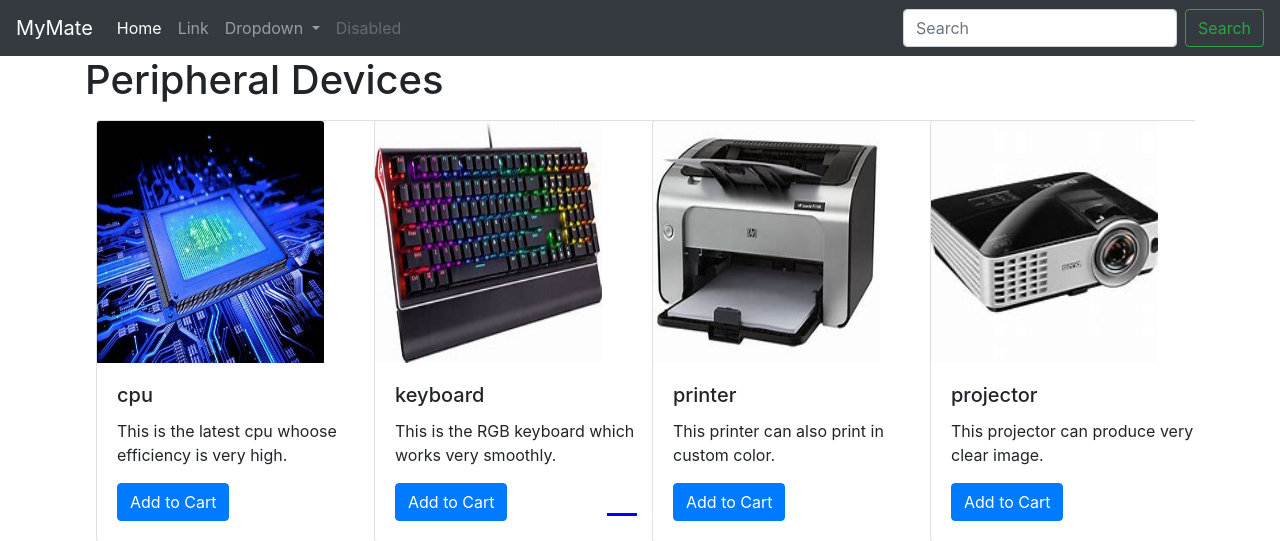
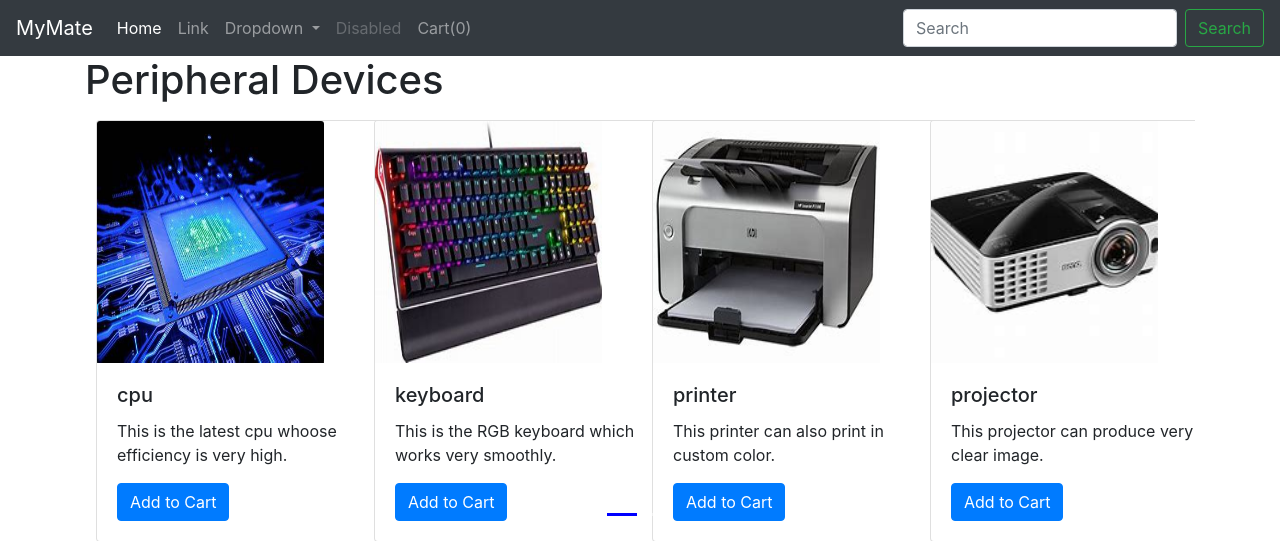
Before and after one commit to adityakashyap5047/django-cwh, a Django app: page /shop/ in a window 1280 px wide. Shown: the top 541 px of the page. Run offline with Django 5.2, Linux system fonts and the light colour scheme; data comes from the database, SQL or seed files in the repository; some libraries are stand-ins or nearby versions.

Commit message:
displaying the cart in the navbar

```diff
--- a/second_site/shop/templates/shop/basic.html
+++ b/second_site/shop/templates/shop/basic.html
@@ -76,6 +76,9 @@
               >Disabled</a
             >
           </li>
+          <li class="nav-item">
+            <a class="nav-link" href="#">Cart(<span id="cart">0</span>)</a>
+          </li>
         </ul>
         <form class="form-inline my-2 my-lg-0">
           <input
--- a/second_site/shop/templates/shop/index.html
+++ b/second_site/shop/templates/shop/index.html
@@ -88,6 +88,7 @@
     if(localStorage.getItem('cart') === null){
     } else {
       cart = JSON.parse(localStorage.getItem('cart'))
+      document.getElementById('cart').innerHTML = Object.keys(cart).length
     }
 
     const buttons = Array.from(document.getElementsByClassName('cart'))   //converting from html collection to javascript array
@@ -100,7 +101,7 @@
           cart[id] = 1
         }
         localStorage.setItem('cart', JSON.stringify(cart))
-        // console.log(cart)
+        console.log(Object.keys(cart).length)
       })
     })
   </script>
```
